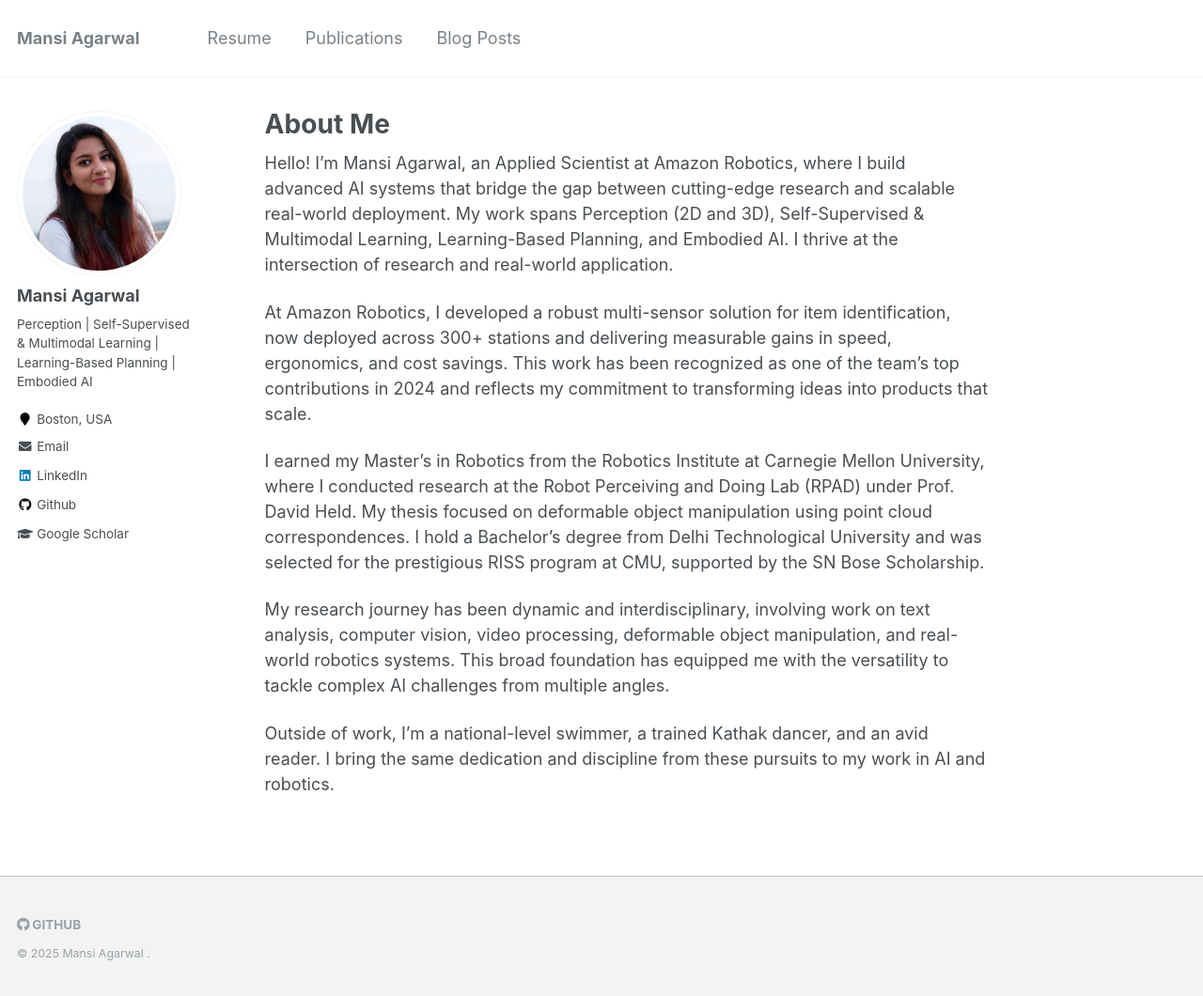
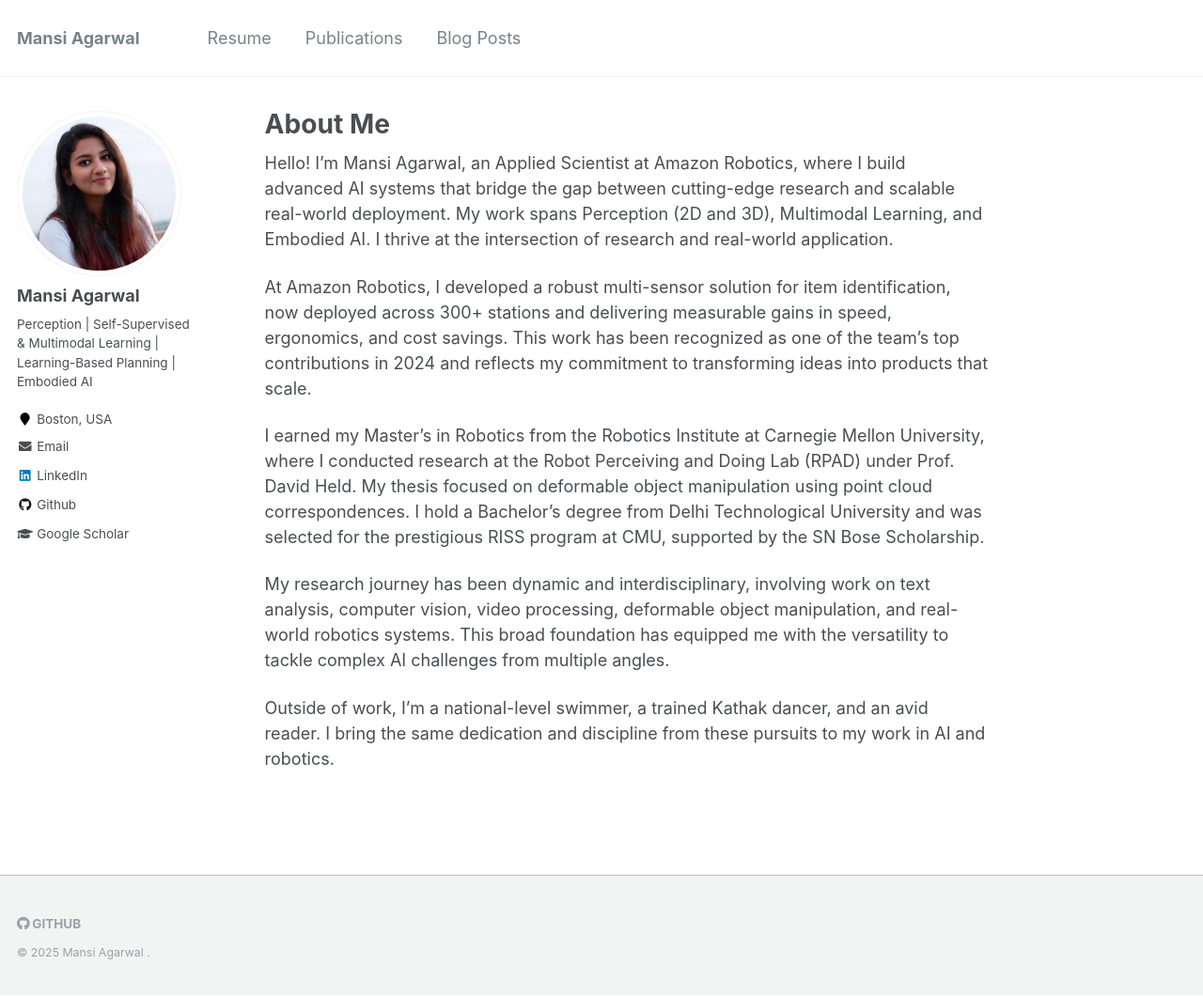
Before and after one commit to MansiAgarwal11/MansiAgarwal11.github.io, a Jekyll site: the page built from _pages/about.md, in a window 1280 px wide and 1060 px high. Shown: the whole window at 94% size. Built offline with Jekyll 4.4.1, drawn with Linux system fonts in a browser that asks for light colours.

Commit message:
Update about.md

```diff
--- a/_pages/about.md
+++ b/_pages/about.md
@@ -8,7 +8,7 @@ redirect_from:
   - /about.html
 ---
 
-Hello! I’m Mansi Agarwal, an Applied Scientist at Amazon Robotics, where I build advanced AI systems that bridge the gap between cutting-edge research and scalable real-world deployment. My work spans Perception (2D and 3D), Self-Supervised & Multimodal Learning, Learning-Based Planning, and Embodied AI. I thrive at the intersection of research and real-world application.
+Hello! I’m Mansi Agarwal, an Applied Scientist at Amazon Robotics, where I build advanced AI systems that bridge the gap between cutting-edge research and scalable real-world deployment. My work spans Perception (2D and 3D), Multimodal Learning, and Embodied AI. I thrive at the intersection of research and real-world application.
 
 At Amazon Robotics, I developed a robust multi-sensor solution for item identification, now deployed across 300+ stations and delivering measurable gains in speed, ergonomics, and cost savings. This work has been recognized as one of the team's top contributions in 2024 and reflects my commitment to transforming ideas into products that scale.
 
```
